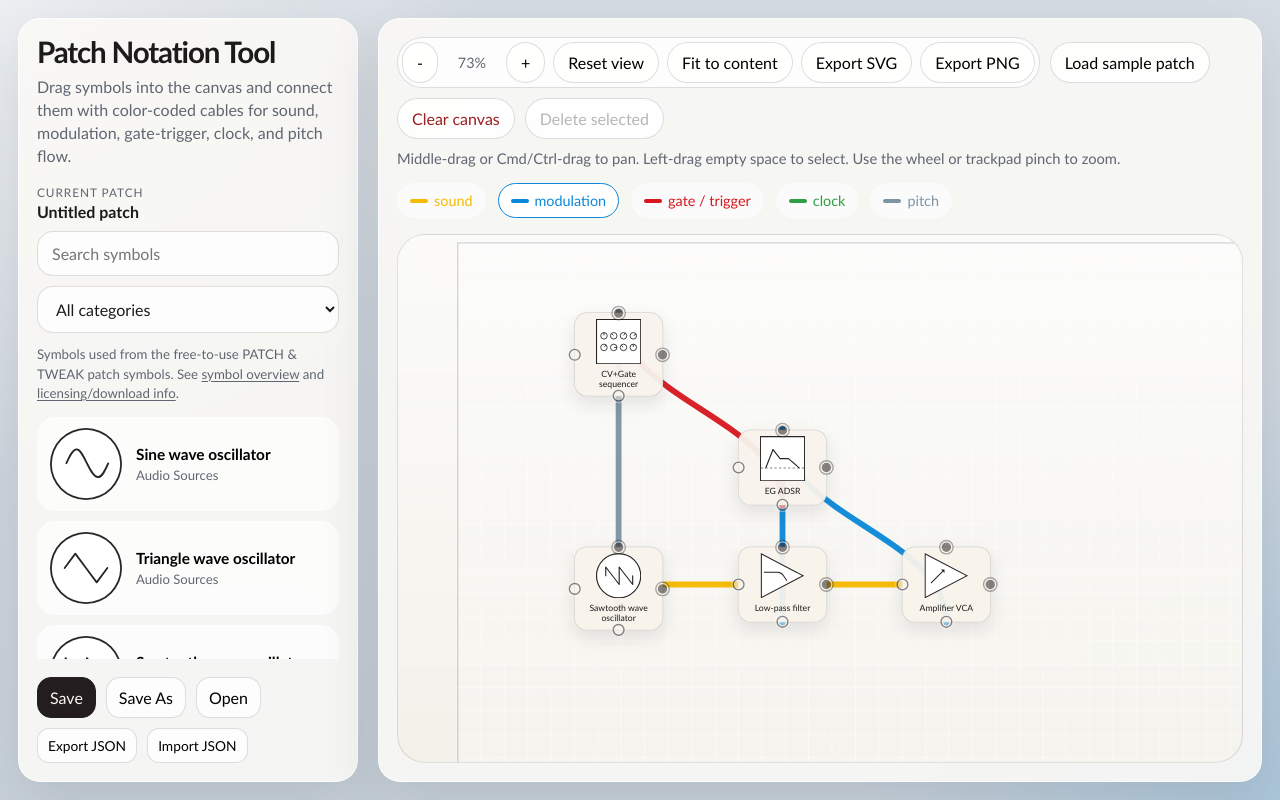
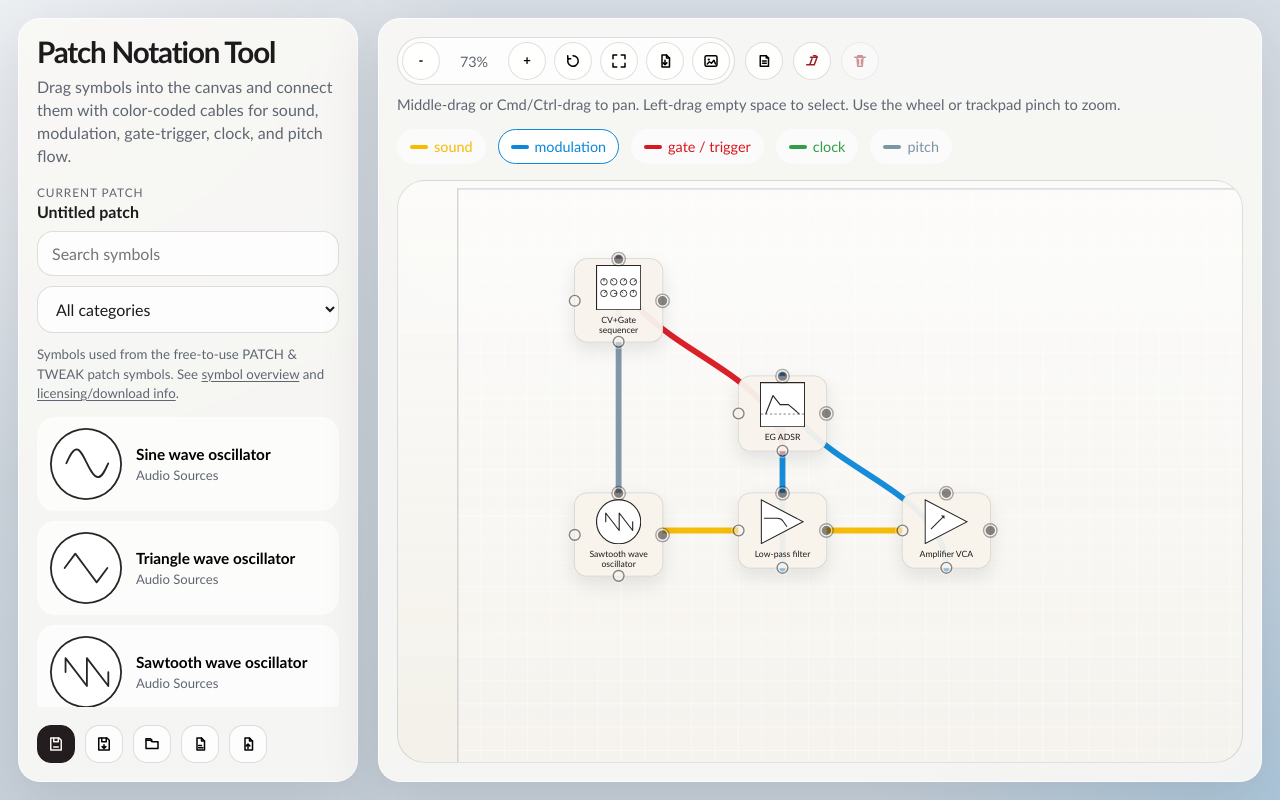
Before and after one commit to scribbletune/patch-notation-tool, a Next.js app: page / in a window 1280 px wide. Built offline with nearby package versions, Linux system fonts and the light colour scheme.

Commit message:
Convert menu items to icons

```diff
--- a/app/globals.css
+++ b/app/globals.css
@@ -237,6 +237,28 @@ button {
   padding: 10px 14px;
 }
 
+.toolbar-icon-button {
+  width: 38px;
+  min-width: 38px;
+  height: 38px;
+  padding: 0;
+  display: inline-flex;
+  align-items: center;
+  justify-content: center;
+  font-size: 0.82rem;
+  font-weight: 700;
+  line-height: 1;
+  vertical-align: middle;
+  flex: 0 0 auto;
+}
+
+.toolbar-icon {
+  display: block;
+  width: 18px;
+  height: 18px;
+  overflow: visible;
+}
+
 .toolbar button.active {
   background: var(--ink);
   color: white;
@@ -244,6 +266,11 @@ button {
 
 .toolbar .danger {
   color: #9b1e23;
+}
+
+.toolbar button:disabled {
+  opacity: 0.45;
+  cursor: not-allowed;
 }
 
 .toolbar-note {
@@ -485,6 +512,10 @@ button {
   gap: 10px;
 }
 
+.button-row.icon-row {
+  flex-wrap: nowrap;
+}
+
 .button-row.compact button {
   padding: 8px 10px;
   border-radius: 12px;
--- a/components/PatchEditor.jsx
+++ b/components/PatchEditor.jsx
@@ -181,6 +181,21 @@ function escapeXml(value) {
     .replaceAll(">", "&gt;")
     .replaceAll('"', "&quot;")
     .replaceAll("'", "&apos;");
+}
+
+function ToolbarIcon({ children }) {
+  return (
+    <svg
+      viewBox="0 0 24 24"
+      width="18"
+      height="18"
+      aria-hidden="true"
+      focusable="false"
+      className="toolbar-icon"
+    >
+      {children}
+    </svg>
+  );
 }
 
 const symbolDataUriCache = new Map();
@@ -1272,23 +1287,130 @@ export default function PatchEditor() {
                 className="hidden-file-input"
                 onChange={handlePatchFileChange}
               />
-              <div className="button-row">
-                <button className="primary-button" onClick={() => savePatch(false)}>
-                  Save
+              <div className="button-row icon-row">
+                <button
+                  className="primary-button toolbar-icon-button"
+                  onClick={() => savePatch(false)}
+                  title="Save patch"
+                  aria-label="Save patch"
+                >
+                  <ToolbarIcon>
+                    <path
+                      d="M6 4h10l3 3v13H5V4z"
+                      fill="none"
+                      stroke="currentColor"
+                      strokeWidth="2"
+                      strokeLinejoin="round"
+                    />
+                    <path
+                      d="M9 4v5h6V4M9 16h6"
+                      fill="none"
+                      stroke="currentColor"
+                      strokeWidth="2"
+                      strokeLinecap="round"
+                      strokeLinejoin="round"
+                    />
+                  </ToolbarIcon>
                 </button>
-                <button onClick={() => savePatch(true)}>Save As</button>
                 <button
+                  className="toolbar-icon-button"
+                  onClick={() => savePatch(true)}
+                  title="Save patch as"
+                  aria-label="Save patch as"
+                >
+                  <ToolbarIcon>
+                    <path
+                      d="M6 4h10l3 3v13H5V4z"
+                      fill="none"
+                      stroke="currentColor"
+                      strokeWidth="2"
+                      strokeLinejoin="round"
+                    />
+                    <path
+                      d="M9 4v5h6V4M12 13v5M9.5 15.5 12 18l2.5-2.5"
+                      fill="none"
+                      stroke="currentColor"
+                      strokeWidth="2"
+                      strokeLinecap="round"
+                      strokeLinejoin="round"
+                    />
+                  </ToolbarIcon>
+                </button>
+                <button
+                  className="toolbar-icon-button"
                   onClick={() => {
                     setLibraryOpen((current) => !current);
                     refreshStoredPatches();
                   }}
+                  title="Open patch library"
+                  aria-label="Open patch library"
                 >
-                  Open
+                  <ToolbarIcon>
+                    <path
+                      d="M4 7h6l2 2h8v9H4z"
+                      fill="none"
+                      stroke="currentColor"
+                      strokeWidth="2"
+                      strokeLinejoin="round"
+                    />
+                    <path
+                      d="M4 7V5h6l2 2"
+                      fill="none"
+                      stroke="currentColor"
+                      strokeWidth="2"
+                      strokeLinecap="round"
+                      strokeLinejoin="round"
+                    />
+                  </ToolbarIcon>
                 </button>
-              </div>
-              <div className="button-row compact">
-                <button onClick={exportPatchJson}>Export JSON</button>
-                <button onClick={openPatchPicker}>Import JSON</button>
+                <button
+                  className="toolbar-icon-button"
+                  onClick={exportPatchJson}
+                  title="Export JSON"
+                  aria-label="Export JSON"
+                >
+                  <ToolbarIcon>
+                    <path
+                      d="M8 4h6l4 4v12H8z"
+                      fill="none"
+                      stroke="currentColor"
+                      strokeWidth="2"
+                      strokeLinejoin="round"
+                    />
+                    <path
+                      d="M14 4v4h4M10 14h4M10 17h6"
+                      fill="none"
+                      stroke="currentColor"
+                      strokeWidth="2"
+                      strokeLinecap="round"
+                      strokeLinejoin="round"
+                    />
+                  </ToolbarIcon>
+                </button>
+                <button
+                  className="toolbar-icon-button"
+                  onClick={openPatchPicker}
+                  title="Import JSON"
+                  aria-label="Import JSON"
+                >
+                  <ToolbarIcon>
+                    <path
+                      d="M8 4h6l4 4v12H8z"
+                      fill="none"
+                      stroke="currentColor"
+                      strokeWidth="2"
+                      strokeLinejoin="round"
+                    />
+                    <path
+                      d="M14 4v4h4M12 18V12M9.5 14.5 12 12l2.5 2.5"
+                      fill="none"
+                      stroke="currentColor"
+                      strokeWidth="2"
+                      strokeLinecap="round"
+                      strokeLinejoin="round"
+                    />
+                  </ToolbarIcon>
+                </button>
               </div>
               {libraryOpen ? (
                 <div className="patch-library">
@@ -1322,32 +1444,175 @@ export default function PatchEditor() {
         <section className="panel workspace">
           <div className="toolbar">
             <div className="zoom-controls">
-              <button onClick={() => handleZoomStep(-1)} type="button">
+              <button
+                className="toolbar-icon-button"
+                onClick={() => handleZoomStep(-1)}
+                type="button"
+                title="Zoom out"
+                aria-label="Zoom out"
+              >
                 -
               </button>
               <span className="zoom-readout">{Math.round(view.scale * 100)}%</span>
-              <button onClick={() => handleZoomStep(1)} type="button">
+              <button
+                className="toolbar-icon-button"
+                onClick={() => handleZoomStep(1)}
+                type="button"
+                title="Zoom in"
+                aria-label="Zoom in"
+              >
                 +
               </button>
-              <button onClick={handleResetView} type="button">
-                Reset view
+              <button
+                className="toolbar-icon-button"
+                onClick={handleResetView}
+                type="button"
+                title="Reset view"
+                aria-label="Reset view"
+              >
+                <ToolbarIcon>
+                  <path
+                    d="M12 5a7 7 0 1 1-6.2 3.75"
+                    fill="none"
+                    stroke="currentColor"
+                    strokeWidth="2"
+                    strokeLinecap="round"
+                  />
+                  <path
+                    d="M5 5v4h4"
+                    fill="none"
+                    stroke="currentColor"
+                    strokeWidth="2"
+                    strokeLinecap="round"
+                    strokeLinejoin="round"
+                  />
+                </ToolbarIcon>
               </button>
-              <button onClick={handleFitToContent} type="button">
-                Fit to content
+              <button
+                className="toolbar-icon-button"
+                onClick={handleFitToContent}
+                type="button"
+                title="Fit to content"
+                aria-label="Fit to content"
+              >
+                <ToolbarIcon>
+                  <path
+                    d="M9 4H4v5M15 4h5v5M20 15v5h-5M4 15v5h5"
+                    fill="none"
+                    stroke="currentColor"
+                    strokeWidth="2"
+                    strokeLinecap="round"
+                    strokeLinejoin="round"
+                  />
+                </ToolbarIcon>
               </button>
-              <button onClick={handleExportSvg} type="button">
-                Export SVG
+              <button
+                className="toolbar-icon-button"
+                onClick={handleExportSvg}
+                type="button"
+                title="Export SVG"
+                aria-label="Export SVG"
+              >
+                <ToolbarIcon>
+                  <path
+                    d="M8 4h6l4 4v12H8z"
+                    fill="none"
+                    stroke="currentColor"
+                    strokeWidth="2"
+                    strokeLinejoin="round"
+                  />
+                  <path
+                    d="M14 4v4h4M12 11v6M9.5 14.5 12 17l2.5-2.5"
+                    fill="none"
+                    stroke="currentColor"
+                    strokeWidth="2"
+                    strokeLinecap="round"
+                    strokeLinejoin="round"
+                  />
+                </ToolbarIcon>
               </button>
-              <button onClick={handleExportPng} type="button">
-                Export PNG
+              <button
+                className="toolbar-icon-button"
+                onClick={handleExportPng}
+                type="button"
+                title="Export PNG"
+                aria-label="Export PNG"
+              >
+                <ToolbarIcon>
+                  <rect
+                    x="4"
+                    y="5"
+                    width="16"
+                    height="14"
+                    rx="2"
+                    fill="none"
+                    stroke="currentColor"
+                    strokeWidth="2"
+                  />
+                  <circle cx="9" cy="10" r="1.5" fill="currentColor" />
+                  <path
+                    d="m7 16 3-3 2.5 2 3.5-4 2 5"
+                    fill="none"
+                    stroke="currentColor"
+                    strokeWidth="2"
+                    strokeLinecap="round"
+                    strokeLinejoin="round"
+                  />
+                </ToolbarIcon>
               </button>
             </div>
 
-            <button onClick={resetToSample}>Load sample patch</button>
-            <button onClick={clearCanvas} className="danger">
-              Clear canvas
+            <button
+              className="toolbar-icon-button"
+              onClick={resetToSample}
+              title="Load sample patch"
+              aria-label="Load sample patch"
+            >
+              <ToolbarIcon>
+                <path
+                  d="M7 5h8l3 3v11H7z"
+                  fill="none"
+                  stroke="currentColor"
+                  strokeWidth="2"
+                  strokeLinejoin="round"
+                />
+                <path
+                  d="M15 5v3h3M10 12h5M10 15h5"
+                  fill="none"
+                  stroke="currentColor"
+                  strokeWidth="2"
+                  strokeLinecap="round"
+                  strokeLinejoin="round"
+                />
+              </ToolbarIcon>
             </button>
             <button
+              className="toolbar-icon-button danger"
+              onClick={clearCanvas}
+              title="Clear canvas"
+              aria-label="Clear canvas"
+            >
+              <ToolbarIcon>
+                <path
+                  d="M5 17h10M15 17l3-8M9 17l3-8M10 7h9"
+                  fill="none"
+                  stroke="currentColor"
+                  strokeWidth="2"
+                  strokeLinecap="round"
+                  strokeLinejoin="round"
+                />
+                <path
+                  d="M14 5h3l2 2"
+                  fill="none"
+                  stroke="currentColor"
+                  strokeWidth="2"
+                  strokeLinecap="round"
+                  strokeLinejoin="round"
+                />
+              </ToolbarIcon>
+            </button>
+            <button
+              className="toolbar-icon-button danger"
               disabled={selectedNodeIds.length === 0 && !selectedConnectionId}
               onClick={() => {
                 if (selectedNodeIds.length > 0) {
@@ -1356,8 +1621,26 @@ export default function PatchEditor() {
                   removeConnection(selectedConnectionId);
                 }
               }}
+              title="Delete selected"
+              aria-label="Delete selected"
             >
-              Delete selected
+              <ToolbarIcon>
+                <path
+                  d="M5 7h14M9 7V5h6v2M8 7l1 12h6l1-12"
+                  fill="none"
+                  stroke="currentColor"
+                  strokeWidth="2"
+                  strokeLinecap="round"
+                  strokeLinejoin="round"
+                />
+                <path
+                  d="M10 10v6M14 10v6"
+                  fill="none"
+                  stroke="currentColor"
+                  strokeWidth="2"
+                  strokeLinecap="round"
+                />
+              </ToolbarIcon>
             </button>
 
             <span className="toolbar-note">
```
